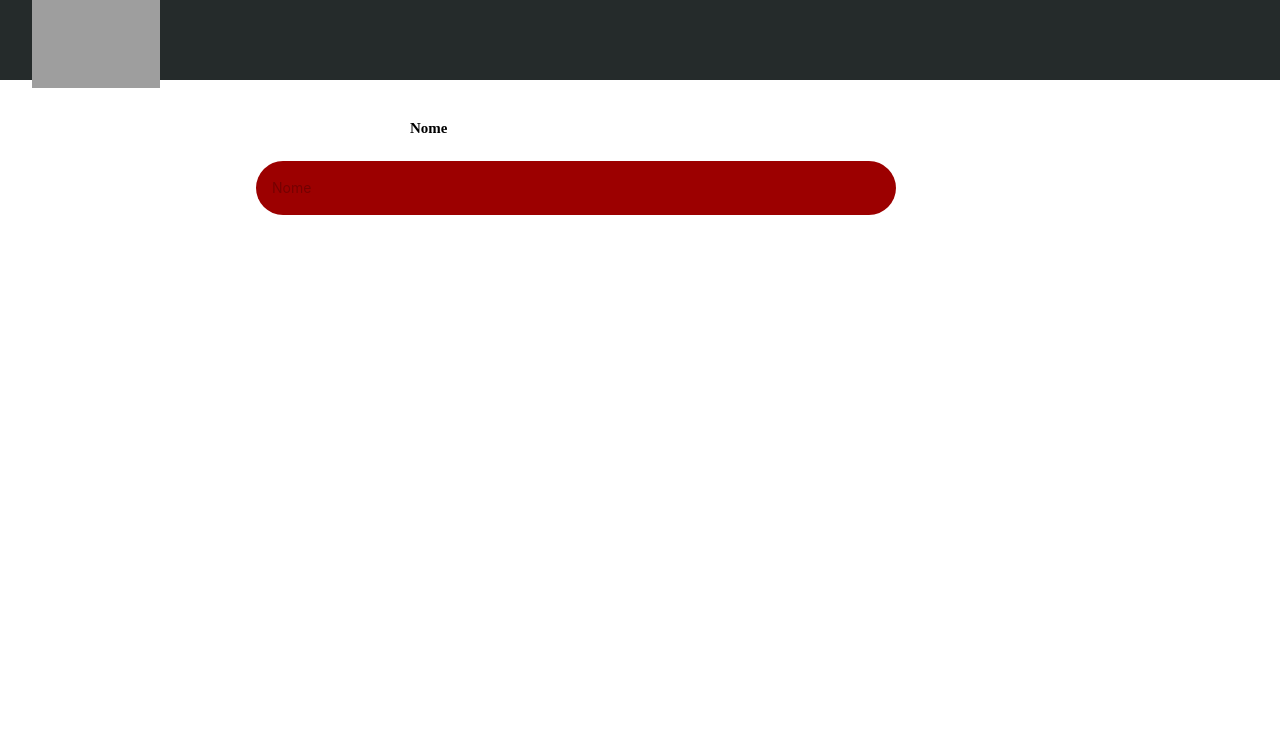
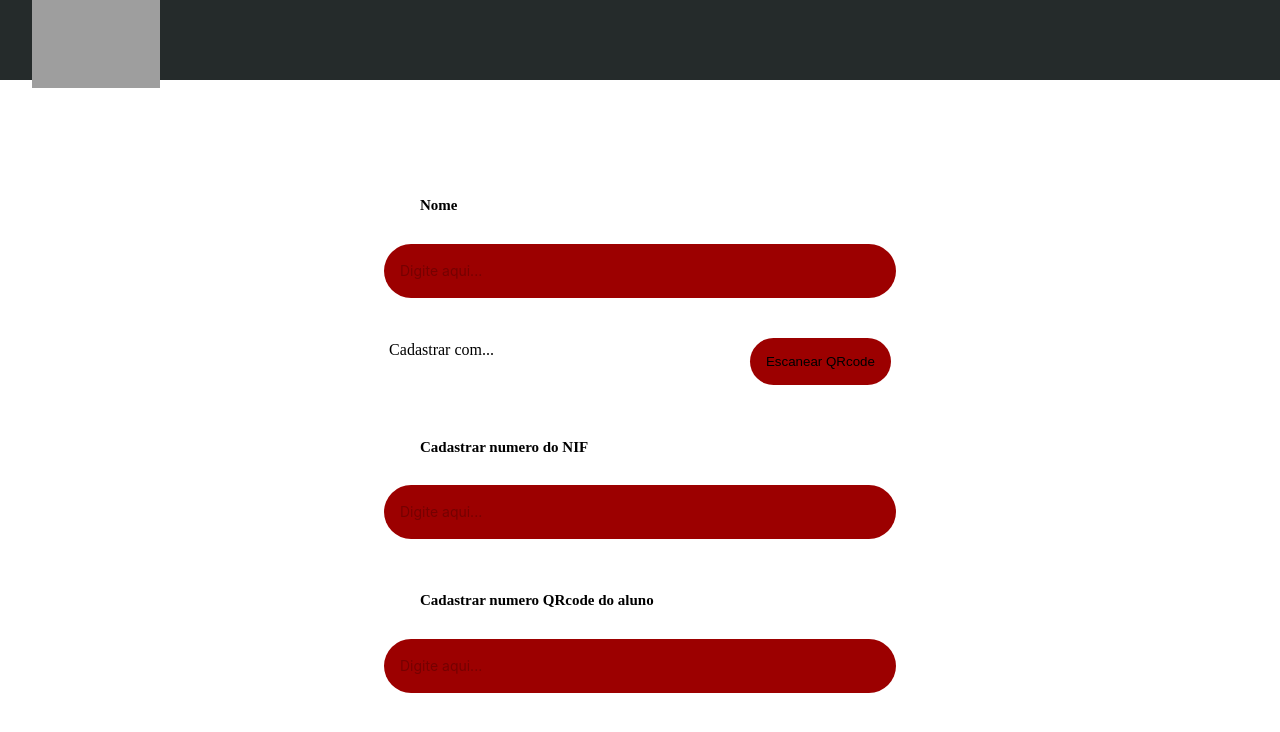
Before and after one commit to nathanhalgumacoisa/Tool-Trackers-front, a Next.js app: page /Cadastro in a window 1280 px wide. Shown: the top 732 px of the page. Built offline with nearby package versions, Linux system fonts and the light colour scheme; grey boxes are pictures that could not be loaded.

Commit message:
feat(ajustando o css)

```diff
--- a/app/Cadastro/cadastro.module.css
+++ b/app/Cadastro/cadastro.module.css
@@ -0,0 +1,35 @@
+.container {
+    display: flex;
+    flex-direction: column;
+    align-items: center;
+    justify-content: center;
+    margin-top: 3rem;
+}
+
+.btnScanner {
+    display: flex;
+    flex-direction: row;
+    align-items: center;
+    justify-content: center;
+    margin-top: 3rem;
+}
+
+.btnScanner button {
+    background-color: rgb(156, 0, 0);
+    color: rgb(0, 0, 0);
+    border: 2px ; /* Borda vermelha */
+    border-radius: 50px; /* Arredondamento */
+    outline: none; /* Remove a borda de foco padrão */
+    transition: border-color 0.3s;
+    max-width: 50%;
+    align-items: center;
+    margin: -1rem auto;
+    padding: 1rem;
+    align-items: center;
+    margin-left: 16rem;
+    margin-top: 0.5rem;
+        }
+
+#placeholder{
+    color: rgb(154, 154, 154);
+}
--- a/app/Cadastro/page.jsx
+++ b/app/Cadastro/page.jsx
@@ -1,12 +1,25 @@
 import React from 'react'
-import App from '../components/inputs/inputs'
+import App from '../components/inputUser/InputsUser'
 import Header from '../components/header/Header'
+import styles from './cadastro.module.css'
+import Scanner from '../Scanner/page.jsx'
+import Link from 'next/link'
 
 export default function Cadastro() {
   return (
     <div>
         <Header />
-        <App title="Nome"></App>
+        <div className={styles.container}>
+          <App title="Nome"></App>
+          <div className={styles.btnScanner}>
+            <p>Cadastrar com...</p>
+            <Link href="/scanner">
+              <button>Escanear QRcode</button>
+            </Link>
+          </div>
+          <App title="Cadastrar numero do NIF"></App>
+          <App title="Cadastrar numero QRcode do aluno"></App>
+        </div>
     </div>
   )
 }
--- a/app/Scanner/page.jsx
+++ b/app/Scanner/page.jsx
@@ -0,0 +1,7 @@
+import React from 'react'
+
+export default function Scanner() {
+  return (
+    <div>Scanner</div>
+  )
+}
--- a/app/components/inputUser/InputsUser.jsx
+++ b/app/components/inputUser/InputsUser.jsx
@@ -2,7 +2,7 @@
 
 import React, { useState } from 'react';
 import { Input } from 'antd';
-import styles from '';
+import styles from './inputUser.module.css';
 
 const App = ({ title }) => {
   const [inputValue, setInputValue] = useState('');
@@ -13,13 +13,15 @@ const App = ({ title }) => {
 
   return (
     <>
+      <div className={styles.input_container}>
         <h2 className={styles.title}>{title}</h2>
         <Input
           className={styles.input}
           value={inputValue}
           onChange={handleInputChange}
-        placeholder={title}
+          placeholder="Digite aqui..."
         />
+      </div>
     </>
   );
 };
--- a/app/components/inputUser/inputUser.module.css
+++ b/app/components/inputUser/inputUser.module.css
@@ -1,3 +1,7 @@
+.input_container {
+    margin-top: 3rem;
+}
+
 .input {
     width: 60vw;
     background-color: rgb(156, 0, 0);
@@ -12,15 +16,17 @@
     padding: 1rem;
     align-items: center;
     margin-left: 16rem;
+    margin-top: 0.5rem;
         }
 
 .title{
     font-size: 15px;
-    max-width: 500px;
-    margin: 20px auto;
-    padding: 20px;
+    max-width: 40.35vw;
+    margin: 1.25px auto;
+    padding: 1.25rem;
+    margin-left: 17rem;
 }
 
 #placeholder{
-    color: rgb(255, 255, 255);
+    color: rgb(154, 154, 154);
 }
```
Lines whose indentation alone changed are shown as unchanged.
